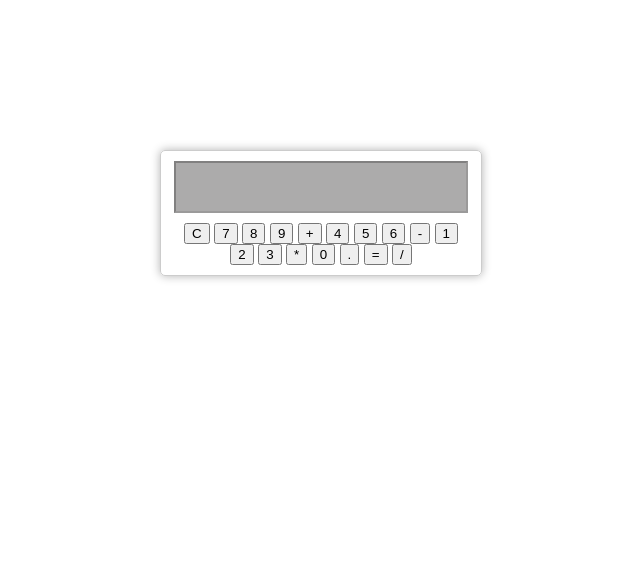
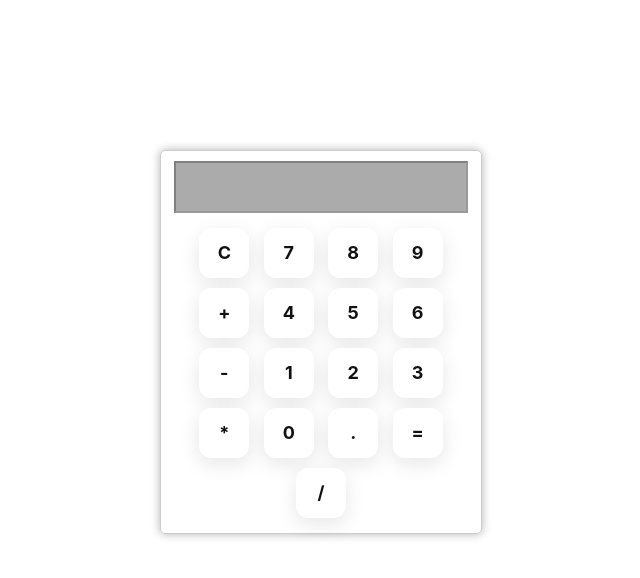
Before and after one commit to duvindunishad/calculator, a plain HTML site: page html.html in a window 1280 px wide. Shown: the whole page, without its empty margins (319-959 px from the left). Drawn offline with Linux system fonts and the light colour scheme.

Commit message:
button hover and button design

```diff
--- a/styles.css
+++ b/styles.css
@@ -19,3 +19,39 @@ body{
     margin-bottom: 10px;
     background-color: rgb(172, 171, 171);
 }
+.buttons button:hover{
+    background-color: #ccc;
+}
+
+
+.buttons button{
+    width: 50px;
+    height: 50px;
+    font-size: 18px;
+    margin: 5px;
+    cursor: pointer;
+    align-items: center;
+    background-color: #fff;
+    border-radius: 12px;
+    box-shadow: transparent 0 0 0 3px, rgba(18, 18, 18, .1) 0 6px 20px;
+    box-sizing: border-box;
+    color: #121212;
+    cursor: pointer;
+    display: inline-flex;
+    flex: 1 1 auto;
+    font-family: Inter, sans-serif;
+    font-weight: 700;
+    justify-content: center;
+    line-height: 1;
+    outline: none;
+    padding: 1rem 1.2rem;
+    text-align: center;
+    text-decoration: box-shadow .2s,-webkit-box-shadow .2s;
+    white-space: nowrap;
+    border: 0;
+    -webkit-user-select: none;
+    touch-action: manipulation;
+}
+.buttons button:hover{
+    box-shadow: #121212 0 0 0 3px, transparent 0 0 0 0;
+}
```
